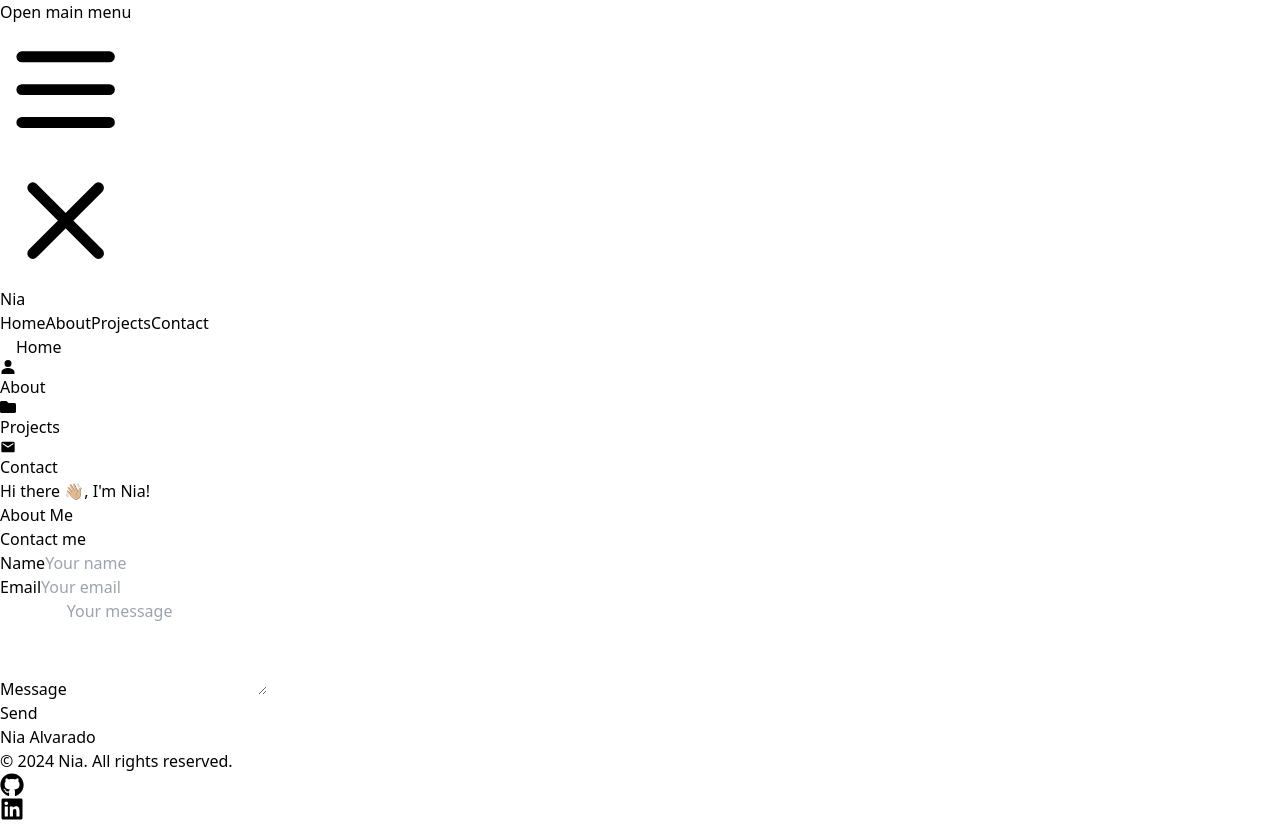
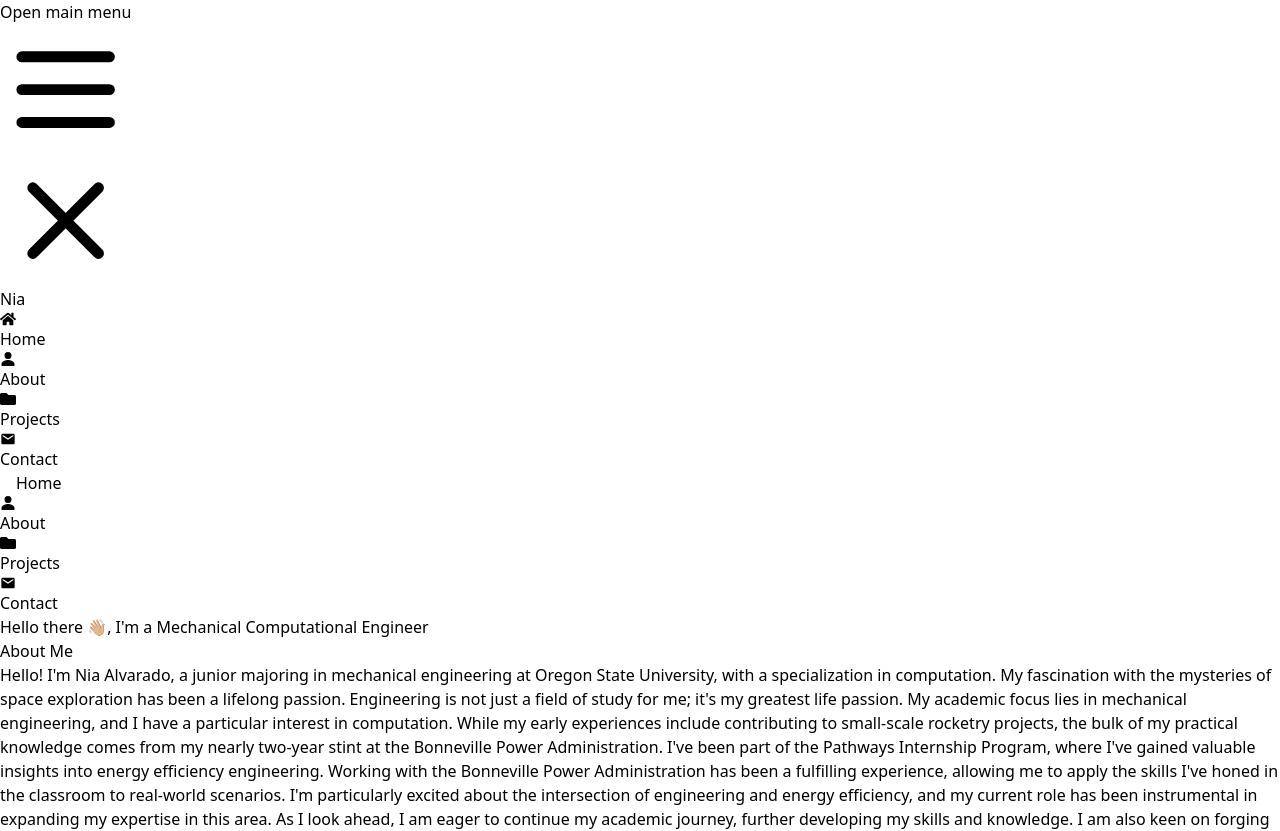
Before and after one commit to nianatali18/Personal-Website, a React (Vite) app: page / in a window 1280 px wide. Shown: the top 831 px of the page. Built offline with nearby package versions, Linux system fonts and the light colour scheme; some icons are missing.

Commit message:
added typewriter effect

```diff
--- a/src/components/Header/navbar.jsx
+++ b/src/components/Header/navbar.jsx
@@ -6,7 +6,6 @@ import { IoPersonSharp } from "react-icons/io5";
 import { FaUserGear } from "react-icons/fa6";
 import { MdEmail } from "react-icons/md";
 import { Link } from "react-router-dom";
-import { NavLink } from "react-router-dom";
 import "../../index.css";
 
 function Nav() {
@@ -83,6 +82,7 @@ function Nav() {
                         .scrollIntoView({ behavior: "smooth" });
                     }}
                   >
+                    <FaHome />
                     Home
                   </Link>
                   <Link
@@ -98,6 +98,7 @@ function Nav() {
                         .scrollIntoView({ behavior: "smooth" });
                     }}
                   >
+                     <IoPersonSharp />
                     About
                   </Link>
                   <Link
@@ -113,6 +114,7 @@ function Nav() {
                         .scrollIntoView({ behavior: "smooth" });
                     }}
                   >
+                     <FaFolder />
                     Projects
                   </Link>
                   <Link
@@ -128,6 +130,7 @@ function Nav() {
                         .scrollIntoView({ behavior: "smooth" });
                     }}
                   >
+                     <MdEmail />
                     Contact
                   </Link>
                 </div>
@@ -142,28 +145,28 @@ function Nav() {
         >
           <Link
             to="/Home"
-            className=" hover:bg-blue-800 hover:text-black px-3 py-2 rounded-md text-md font-medium flex items-center gap-2"
+            className=" hover:bg-pink-300 hover:text-black px-3 py-2 rounded-md text-md font-medium flex items-center gap-2"
           >
             <FaUserGear />
             Home
           </Link>
           <Link
             to="/About"
-            className=" hover:bg-blue-800 hover:text-black px-3 py-2 rounded-md text-md font-medium flex items-center gap-2"
+            className=" hover:bg-pink-300 hover:text-black px-3 py-2 rounded-md text-md font-medium flex items-center gap-2"
           >
             <IoPersonSharp />
             About
           </Link>
           <Link
             to="/projects"
-            className=" hover:bg-blue-800 hover:text-black px-3 py-2 rounded-md text-md font-medium flex items-center gap-2"
+            className=" hover:bg-pink-300 hover:text-black px-3 py-2 rounded-md text-md font-medium flex items-center gap-2"
           >
             <FaFolder />
             Projects
           </Link>
           <Link
             to="/contact"
-            className=" hover:bg-blue-800 hover:text-black px-3 py-2 rounded-md text-md font-medium flex items-center gap-2"
+            className=" hover:bg-pink-300 hover:text-black px-3 py-2 rounded-md text-md font-medium flex items-center gap-2"
           >
             <MdEmail />
             Contact
--- a/src/components/Home/home.jsx
+++ b/src/components/Home/home.jsx
@@ -1,13 +1,29 @@
-
+// Home.jsx
+import React, { useState, useEffect } from 'react';
+import TypeWriter from "../Type/TypeWriter"
 
 function Home() {
+  const [showNia, setShowNia] = useState(true);
+  const [startTyping, setStartTyping] = useState(false);
+
+  useEffect(() => {
+    const timeoutId = setTimeout(() => {
+      setShowNia(false);
+      setStartTyping(true);
+    }, 1000);
+
+    return () => clearTimeout(timeoutId);
+  }, []);
+
   return (
     <div id="home" className='h-screen flex justify-center items-center'>
-        <div className=" text-white text-3xl lg:text-7xl">
-      Hi there 👋🏼, I'm <span className="text-fuchsia-600">Nia</span>!
+      <div className="text-white w-1/2 text-3xl lg:text-7xl">
+        <p>
+          Hello there 👋🏼, I'm {showNia ? <span className="text-fuchsia-600">Nia</span> : ''}
+          {startTyping && <TypeWriter text=" a Mechanical Computational Engineer" delay={100} infinite={false} />}
+        </p>
+      </div>
     </div>
-    </div>
-
   );
 }
 
--- /dev/null
+++ b/src/components/Type/TypeWriter.jsx
@@ -0,0 +1,23 @@
+import React, { useEffect, useState } from 'react';
+
+function TypeWriter({ text, delay }) {
+  const [currentText, setCurrentText] = useState('');
+  const [currentIndex, setCurrentIndex] = useState(0);
+
+  useEffect(() => {
+    let timeout;
+
+    if (currentIndex < text.length) {
+      timeout = setTimeout(() => {
+        setCurrentText(prevText => prevText + text[currentIndex]);
+        setCurrentIndex(prevIndex => prevIndex + 1);
+      }, delay);
+    }
+
+    return () => clearTimeout(timeout);
+  }, [currentIndex, delay, text]);
+
+  return <span>{currentText}</span>;
+};
+
+export default TypeWriter;
--- a/src/components/pages/about.jsx
+++ b/src/components/pages/about.jsx
@@ -16,10 +16,15 @@ function About() {
           /> */}
 
           {/* add you intro */}
-          <div className="flex flex-col md:w-1/2 w-[75%] 2xl:w-[47%] lg:mt-0 mt-[3rem] ">
+          <div className="flex flex-col  w-[75%] 2xl:w-[57%] lg:mt-0 mt-[3rem] ">
             <p className="text-white justify-center flex text-[1pc] lg:text-2xl leading-relaxed">
+            Hello! I'm Nia Alvarado, a junior majoring in mechanical engineering at Oregon State University, with a specialization in computation. My fascination with the mysteries of space exploration has been a lifelong passion. Engineering is not just a field of study for me; it's my greatest life passion.
 
+My academic focus lies in mechanical engineering, and I have a particular interest in computation. While my early experiences include contributing to small-scale rocketry projects, the bulk of my practical knowledge comes from my nearly two-year stint at the Bonneville Power Administration. I've been part of the Pathways Internship Program, where I've gained valuable insights into energy efficiency engineering.
 
+Working with the Bonneville Power Administration has been a fulfilling experience, allowing me to apply the skills I've honed in the classroom to real-world scenarios. I'm particularly excited about the intersection of engineering and energy efficiency, and my current role has been instrumental in expanding my expertise in this area.
+
+As I look ahead, I am eager to continue my academic journey, further developing my skills and knowledge. I am also keen on forging connections with like-minded individuals who share my enthusiasm for engineering and space exploration. I'm excited about the opportunities for growth and learning that lie ahead in my career.
             </p>
 
           </div>
--- a/src/components/pages/contact.jsx
+++ b/src/components/pages/contact.jsx
@@ -39,7 +39,7 @@ const serviceID = import.meta.env.VITE_EMAILJS_SERVICEID;
 
   return (
     <div
-    id="Contact"
+    id="contact"
     className="flex flex-col items-center justify-center min-h-screen bg-opacity-50 text-white py-3"
   >
     <h1 className="text-3xl font-bold mb-8">Contact me</h1>
```
